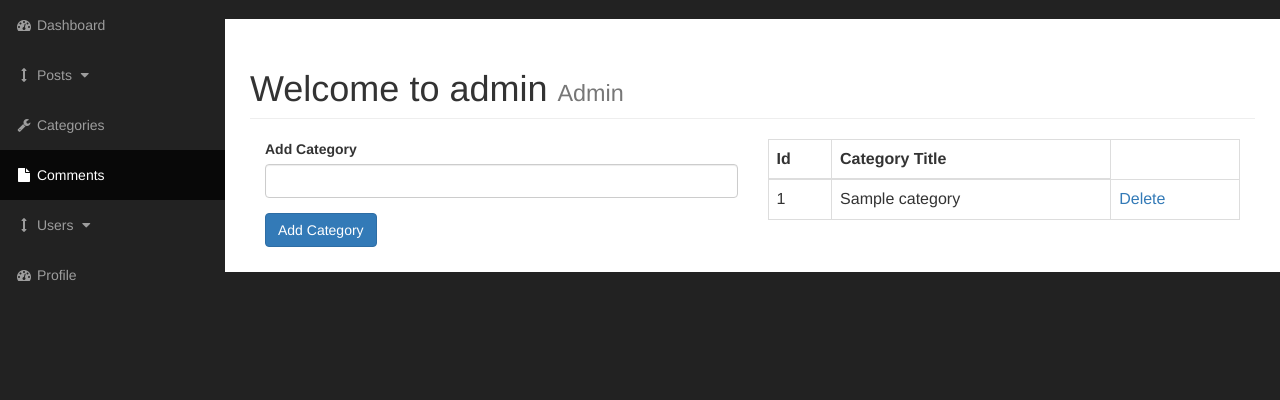
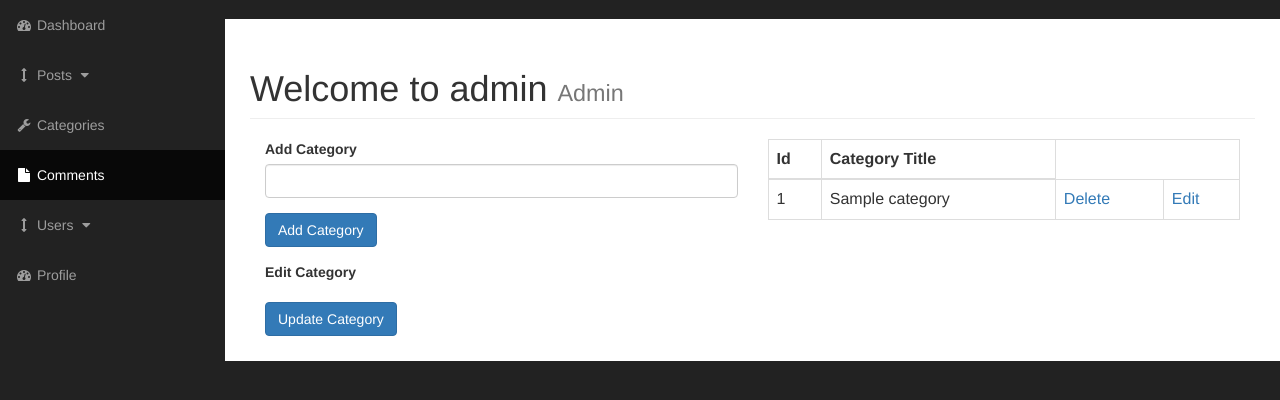
Before and after one commit to satoru-oka/cms-learning, a PHP site: page /admin/categories.php in a window 1280 px wide. Shown: the part 51-451 px from the top of the page. Run offline with PHP 8.4, Linux system fonts and the light colour scheme; tables that the repository leaves empty or names only in its code hold one stand-in row (values such as "Sample post").

Commit message:
updating or editing categories-1

```diff
--- a/admin/categories.php
+++ b/admin/categories.php
@@ -53,6 +53,36 @@
                                     <input class="btn btn-primary" type="submit" name="submit" value="Add Category">
                                 </div>
                             </form>
+
+                            <form action="" method="post">
+                                <div class="form-group">
+                                    <label for="cat-title">Edit Category</label>
+                                    <?php
+
+                                        if (isset($_GET['edit'])) {
+
+                                            $cat_id = $_GET['edit'];
+
+                                            $query = "SELECT * FROM categories WHERE cat_id = $cat_id ";
+                                            $select_categories_id = mysqli_query($connection, $query);
+
+                                            while ($row = mysqli_fetch_assoc($select_categories_id)) {
+
+                                                $cat_id = $row['cat_id'];
+                                                $cat_title = $row['cat_title'];
+
+                                    ?>
+
+                                        <input value="<?= "$cat_title" ? "$cat_title" : ""?>" type="text" class="form-control" name="cat_title" >
+                                        <?php } ?>
+                                    <?php } ?>
+
+                                </div>
+                                <div class="form-group">
+                                    <input class="btn btn-primary" type="submit" name="submit" value="Update Category">
+                                </div>
+                            </form>
+
                         </div><!-- Add Category Form -->
 
                         <div class="col-xs-6">
@@ -77,6 +107,7 @@
                                             echo "<td>{$cat_id}</td>";
                                             echo "<td>{$cat_title}</td>";
                                             echo "<td><a href='categories.php?delete={$cat_id}'>Delete</a></td>";
+                                            echo "<td><a href='categories.php?edit={$cat_id}'>Edit</a></td>";
                                             echo "</tr>";
                                         }
                                     ?>
```
